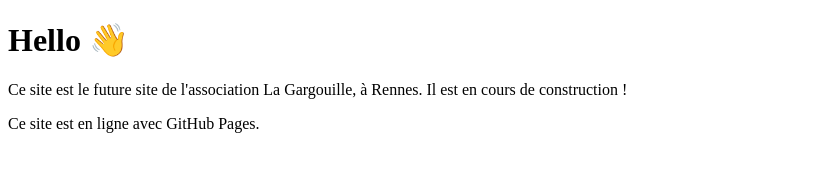
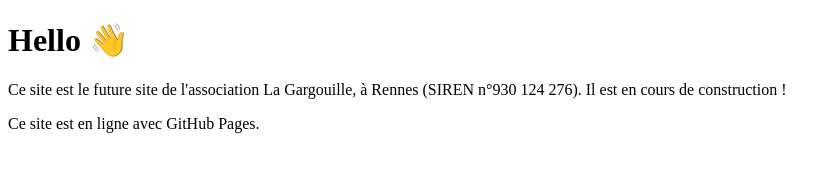
Before and after one commit to AssoLaGargouille/Site, a plain HTML site: page index.html in a window 1280 px wide. Shown: the whole page, without its empty margins (0-840 px from the left). Drawn offline with Linux system fonts and the light colour scheme.

Commit message:
Update index.html

```diff
--- a/index.html
+++ b/index.html
@@ -9,7 +9,7 @@
 <body>
   <h1>Hello 👋</h1>
 
-  Ce site est le future site de l'association La Gargouille, à Rennes. Il est en cours de construction !
+  Ce site est le future site de l'association La Gargouille, à Rennes (SIREN n°930 124 276). Il est en cours de construction !
 
   <p>Ce site est en ligne avec GitHub Pages.</p>
 </body>
```
